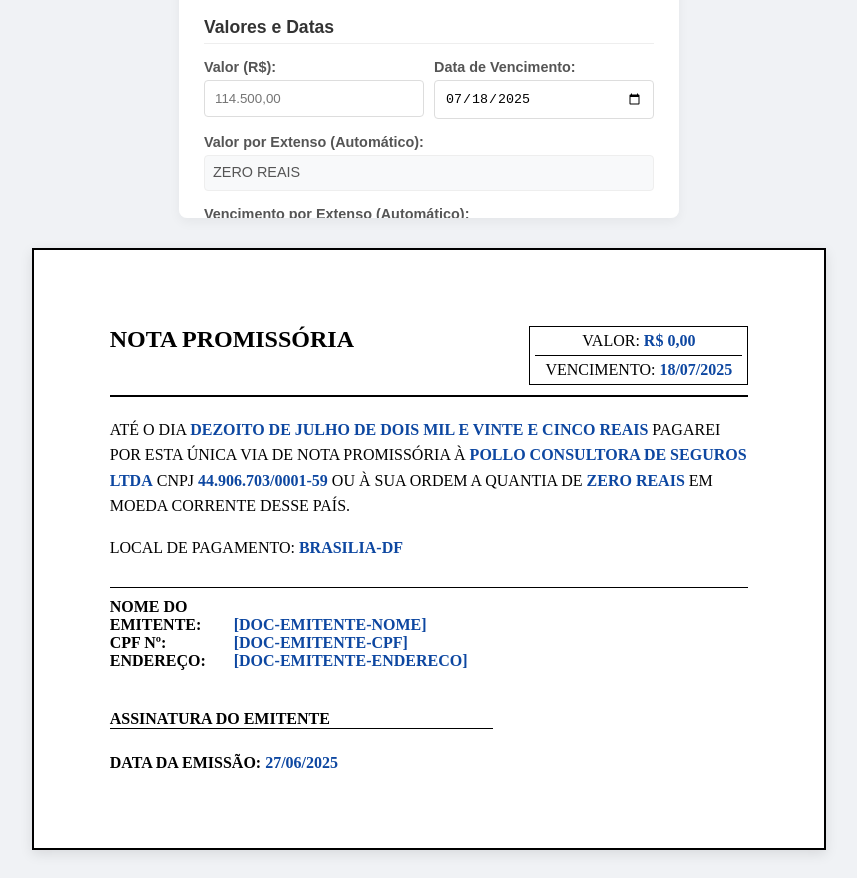
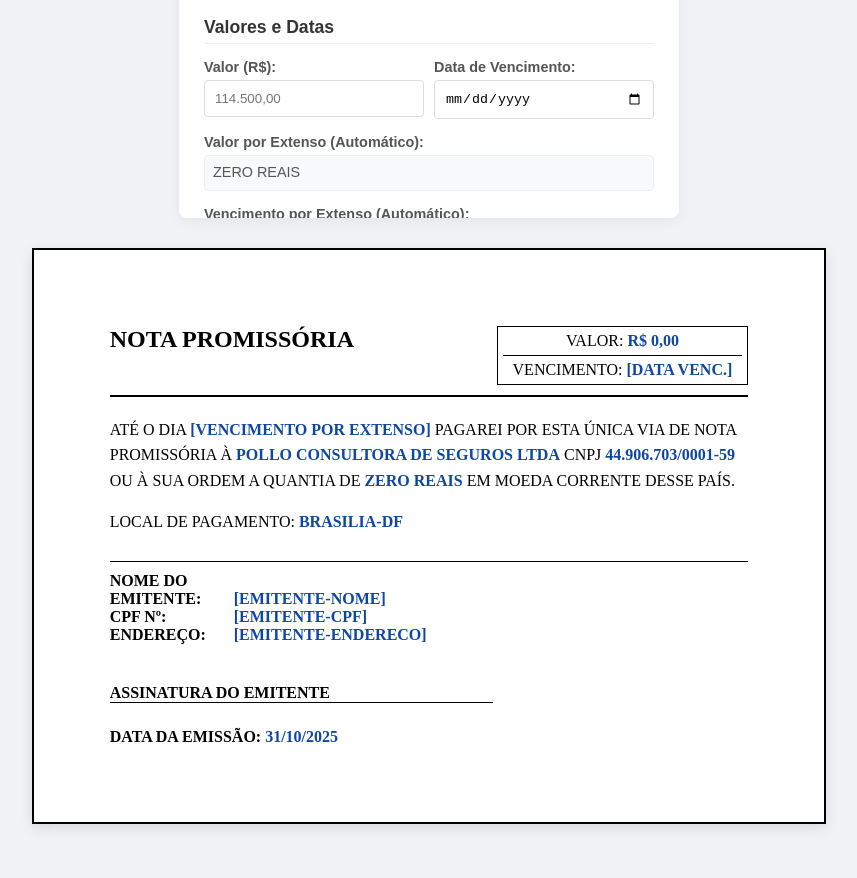
Before and after one commit to LGEEEEEE/nota-promissoria, a plain HTML site: page index.html in a window 1280 px wide. Shown: the part 620-1498 px from the top of the page, without its empty margins (211-1068 px from the left). After the commit the page ends 1472 px from the top, so only its background shows below. Drawn offline with nearby package versions, Linux system fonts and the light colour scheme.

Commit message:
Deixando inteligente

```diff
--- a/index.html
+++ b/index.html
@@ -191,7 +191,7 @@
                 </div>
                 <div class="form-group">
                     <label for="data-vencimento">Data de Vencimento:</label>
-                    <input type="date" id="data-vencimento" value="2025-07-18">
+                    <input type="date" id="data-vencimento">
                 </div>
             </div>
             <div class="form-group">
@@ -210,7 +210,7 @@
                 </div>
                 <div class="form-group">
                     <label for="data-emissao">Data de Emissão:</label>
-                    <input type="date" id="data-emissao" value="2025-06-27">
+                    <input type="date" id="data-emissao">
                 </div>
             </div>
         </div>
@@ -315,6 +315,9 @@
             // Adiciona verificação de data inválida (ex: 31/02)
             if (isNaN(dataObj.getDate())) return "";
 
+            // Corrige o fuso horário (common JS bug)
+            dataObj.setMinutes(dataObj.getMinutes() + dataObj.getTimezoneOffset());
+
             const dia = dataObj.getDate();
             const mesNome = meses[dataObj.getMonth()];
             const ano = dataObj.getFullYear();
@@ -418,7 +421,7 @@
                 const valor = document.getElementById(formId).value.toUpperCase(); // Força maiúsculas
                 camposTexto[formId].forEach(docId => {
                     const el = document.getElementById(docId);
-                    if (el) el.textContent = valor || `[${el.id}]`; // Placeholder
+                    if (el) el.textContent = valor || `[${el.id.replace('doc-', '')}]`; // Placeholder melhorado
                 });
             }
 
@@ -503,8 +506,16 @@
 
         // --- INICIALIZAÇÃO E EVENT LISTENERS ---
         document.addEventListener('DOMContentLoaded', () => {
-            // Inicializa o preview
-            atualizarPreview();
+
+            // --- NOVO: Define a data de emissão como hoje ---
+            const hoje = new Date();
+            const ano = hoje.getFullYear();
+            const mes = String(hoje.getMonth() + 1).padStart(2, '0'); // Adiciona +1 (meses 0-11) e formata
+            const dia = String(hoje.getDate()).padStart(2, '0'); // Formata o dia
+            const dataAtualFormatada = `${ano}-${mes}-${dia}`; // Formato AAAA-MM-DD
+
+            document.getElementById('data-emissao').value = dataAtualFormatada;
+            // ------------------------------------------------
 
             // Listeners do formulário
             document.querySelectorAll('#form-container input').forEach(input => {
@@ -520,7 +531,8 @@
                 input.addEventListener('blur', function() {
                     if (this.value.trim() !== "") {
                         const valorNumerico = moedaParaFloat(this.value);
-                        this.value = valorNumerico.toLocaleString('pt-BR', { minimumFractionDigits: 2, maximumFractionDigits: 2 }).replace(/\./g, '');
+                        // Corrigido para formatar como string simples, não moeda (ex: 114.500,00)
+                        this.value = valorNumerico.toLocaleString('pt-BR', { minimumFractionDigits: 2, maximumFractionDigits: 2 }).replace(/[^0-9,]/g, (match) => match === ',' ? ',' : '');
                         atualizarPreview();
                     }
                 });
@@ -535,7 +547,7 @@
             document.getElementById('emitente-endereco').placeholder = "QS6 CONJ 2 casa 42 Bairro: RIACHO FUNDO I";
             document.getElementById('valor-numerico').placeholder = "114.500,00";
 
-            // Simula o preenchimento inicial para os campos com 'value'
+            // Simula o preenchimento inicial para os campos com 'value' e a nova data
             atualizarPreview();
         });
     </script>
```
